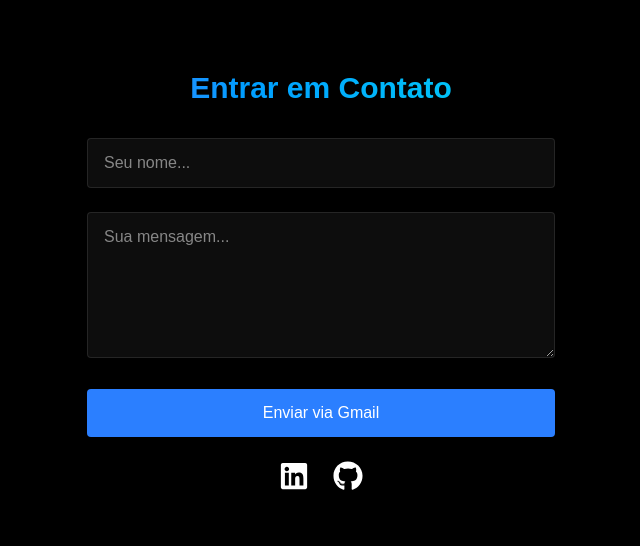
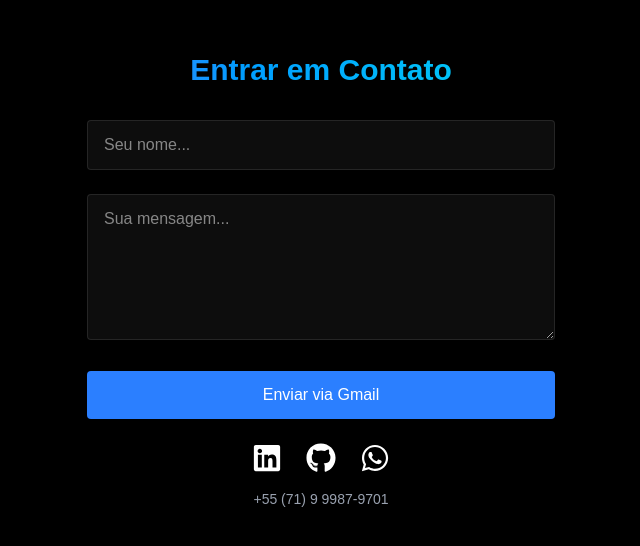
Before and after one commit to fatzzx/Portfolio, a React (Vite) app in the folder frontend/: page / in a window 1280 px wide. Shown: the part 3232-3778 px from the top of the page, without its empty margins (319-959 px from the left). Built offline with nearby package versions, Linux system fonts and the light colour scheme.

Commit message:
add o num de celular

```diff
--- a/frontend/src/components/sections/Contact.jsx
+++ b/frontend/src/components/sections/Contact.jsx
@@ -1,6 +1,6 @@
 import { useState, useEffect } from "react";
 import { RevealOnScroll } from "../RevealOnScroll";
-import { FaLinkedin, FaGithub } from "react-icons/fa";
+import { FaLinkedin, FaGithub, FaWhatsapp } from "react-icons/fa";
 import { useTranslation } from "../../hooks/useTranslation";
 
 export const Contact = () => {
@@ -140,7 +140,8 @@
             </button>
           </form>
 
-          <div className="flex justify-center space-x-6 mt-6">
+          <div className="flex flex-col items-center mt-6 space-y-4">
+            <div className="flex justify-center space-x-6">
               <a
                 href="https://www.linkedin.com/in/felipe-farias-929356240"
                 target="_blank"
@@ -157,6 +158,19 @@
               >
                 <FaGithub size={30} />
               </a>
+              <a
+                href="https://wa.me/5571999879701"
+                target="_blank"
+                rel="noopener noreferrer"
+                className="text-white hover:text-blue-500 transition-colors"
+                title="WhatsApp"
+              >
+                <FaWhatsapp size={30} />
+              </a>
+            </div>
+            <div className="text-gray-400 text-sm flex items-center space-x-2">
+              <span>+55 (71) 9 9987-9701</span>
+            </div>
           </div>
         </div>
       </RevealOnScroll>
--- a/frontend/src/hooks/usePDFGenerator.js
+++ b/frontend/src/hooks/usePDFGenerator.js
@@ -37,6 +37,8 @@
     );
     yPosition += 5;
     doc.text("GitHub: github.com/fatzzx", 20, yPosition);
+    yPosition += 5;
+    doc.text("Phone: +55 (71) 9 9987-9701", 20, yPosition);
 
     yPosition += 10;
     doc.setDrawColor(...primaryColor);
@@ -158,11 +160,6 @@
     const pageHeight = doc.internal.pageSize.height;
     doc.setFontSize(8);
     doc.setTextColor(...lightTextColor);
-    const footerText =
-      language === "pt"
-        ? "Currículo gerado automaticamente pelo portfólio online"
-        : "Resume automatically generated from online portfolio";
-    doc.text(footerText, 20, pageHeight - 10);
 
     const fileName =
       language === "pt"
```
Lines whose indentation alone changed are shown as unchanged.
